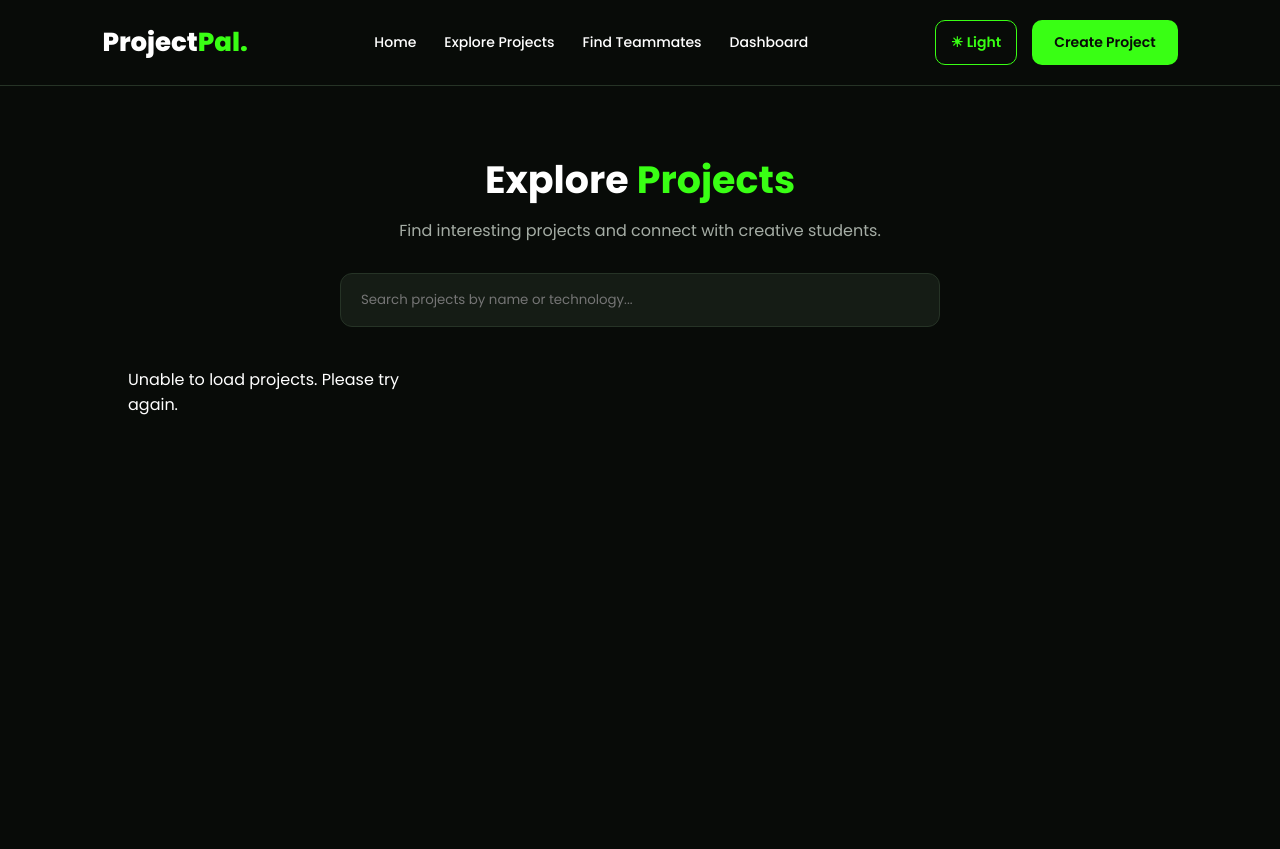
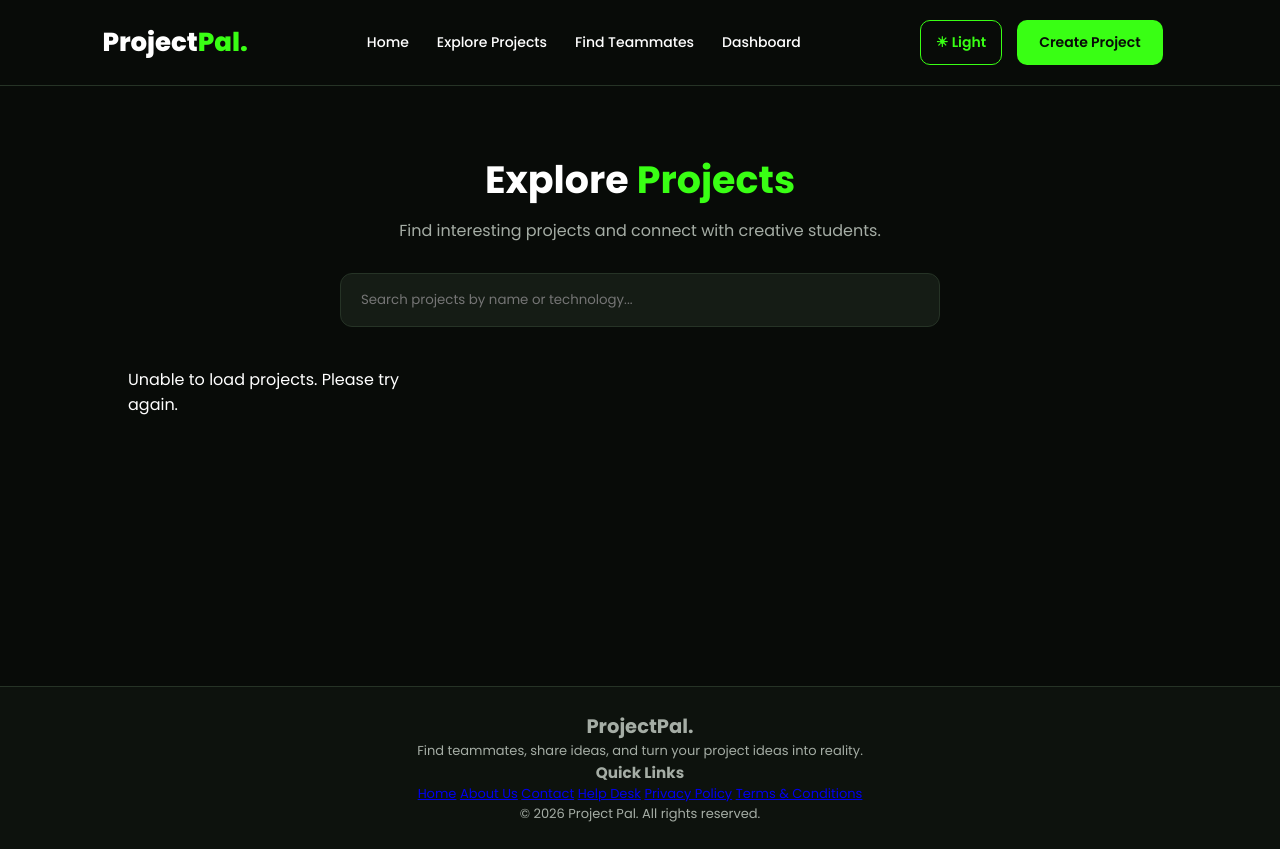
Before and after one commit to Oct-raj/Project-Pal, a plain HTML site: page projects.html in a window 1280 px wide. Before the commit the page ends 800 px from the top, so only its background shows below. Drawn offline with nearby package versions, Linux system fonts and the light colour scheme; no server answers.

Commit message:
Clean explore projects page

```diff
--- a/projects.html
+++ b/projects.html
@@ -22,6 +22,7 @@
         <div class="hero-buttons">
             <button id="themeToggle" class="theme-toggle">☀ Light</button>
             <a href="create-project.html" class="nav-btn">Create Project</a>
+            <div id="authButtons" class="hero-buttons"></div>
         </div>
     </header>
 
@@ -39,12 +40,38 @@
             <p>Loading projects...</p>
         </div>
 
-        <p id="noResults" style="display:none;">No projects found.</p>
+        <p id="noResults" class="no-results" hidden>No projects found.</p>
     </section>
+
+    <footer class="main-footer">
+        <div class="footer-content">
+
+            <div class="footer-about">
+                <h2>Project<span>Pal.</span></h2>
+                <p>Find teammates, share ideas, and turn your project ideas into reality.</p>
+            </div>
+
+            <div class="footer-links">
+                <h3>Quick Links</h3>
+                <a href="index.html">Home</a>
+                <a href="about.html">About Us</a>
+                <a href="contact.html">Contact</a>
+                <a href="help.html">Help Desk</a>
+                <a href="privacy.html">Privacy Policy</a>
+                <a href="terms.html">Terms & Conditions</a>
+            </div>
+
+        </div>
+
+        <div class="footer-bottom">
+            <p>© 2026 Project Pal. All rights reserved.</p>
+        </div>
+    </footer>
 
     <script src="https://cdn.jsdelivr.net/npm/@supabase/supabase-js@2"></script>
     <script src="js/supabase.js"></script>
     <script src="js/projects.js"></script>
+    <script src="js/auth.js"></script>
     <script src="js/theme.js"></script>
 
 </body>
```
